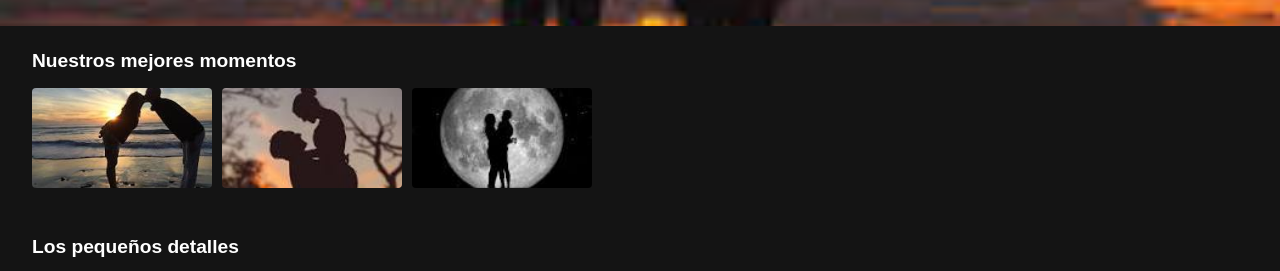
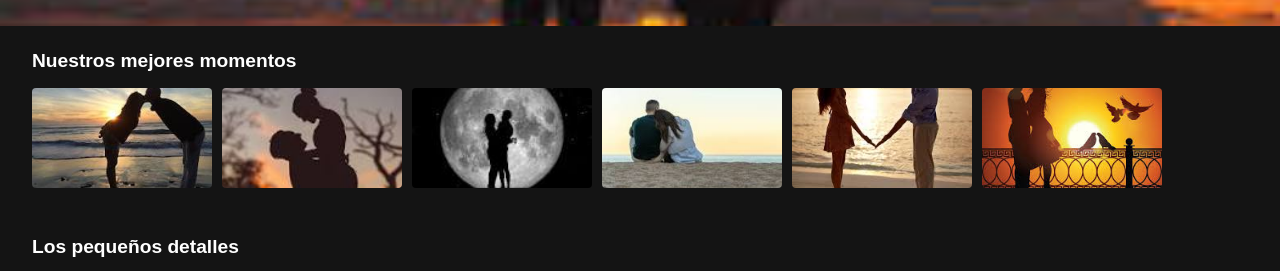
Before and after one commit to Xumi77/nuestrahistoria, a plain HTML site: page index.html in a window 1280 px wide. Shown: the part 514-785 px from the top of the page. Drawn offline with Linux system fonts and the light colour scheme.

Commit message:
Update index.html

```diff
--- a/index.html
+++ b/index.html
@@ -189,7 +189,9 @@
       <img src="IMAGEN1.jpg" alt="Imagen 1">
       <img src="IMAGEN2.jpg" alt="Imagen 2">
       <img src="IMAGEN3.jpg" alt="Imagen 3">
-      <!-- Agrega más imágenes si quieres -->
+      <img src="IMAGEN4.jpg" alt="Imagen 2">
+      <img src="IMAGEN5.jpg" alt="Imagen 2">
+      <img src="IMAGEN6.jpg" alt="Imagen 2">
     </div>
   </div>
 
```
